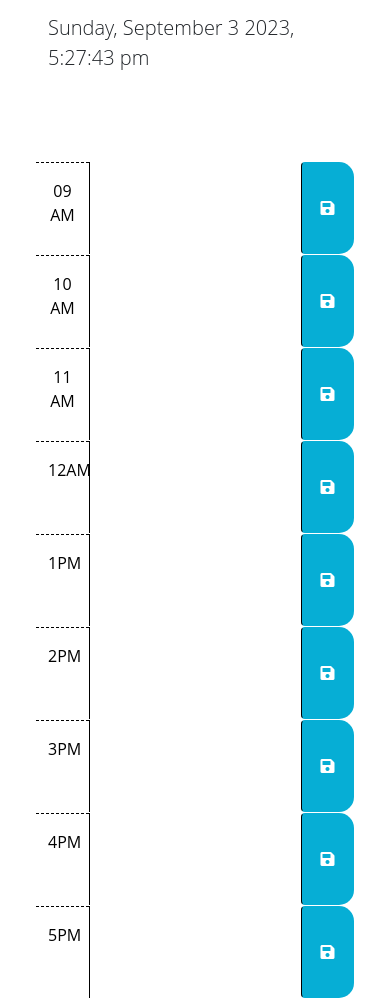
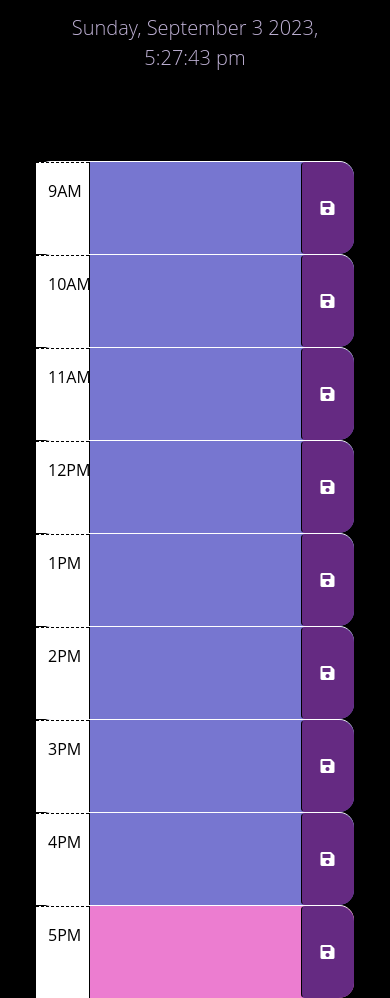
Before and after one commit to K1tanaK0mbat/Note2SelfDaily, a plain HTML site: page calenderFiles/Develop/index.html in a window 390 px wide. Shown: the part 208-1206 px from the top of the page. Drawn offline with nearby package versions, Linux system fonts and the light colour scheme.

Commit message:
Time blocks change classes

```diff
--- a/calenderFiles/Develop/index.html
+++ b/calenderFiles/Develop/index.html
@@ -16,10 +16,7 @@
       integrity="sha384-50oBUHEmvpQ+1lW4y57PTFmhCaXp0ML5d60M1M7uH2+nqUivzIebhndOJK28anvf"
       crossorigin="anonymous"
     />
-    <link
-      href="https://fonts.googleapis.com/css2?family=Fira+Sans:wght@400;700&display=swap"
-      rel="stylesheet"
-    />
+    <script src="https://code.jquery.com/jquery-3.6.0.min.js"></script>
     <link rel="stylesheet" href="style.css" />
     <title>Work Day Scheduler</title>
   </head>
@@ -31,72 +28,64 @@
       <p id="currentDay" class="lead"></p>
     </header>
     <div class="container-fluid px-5">
-      <!-- Use class for "past", "present", and "future" to apply styles to the
-        time-block divs accordingly. The javascript will need to do this by
-        adding/removing these classes on each div by comparing the hour in the
-        id to the current hour. The html provided below is meant to be an example
-        demonstrating how the css provided can be leveraged to create the
-        desired layout and colors. The html below should be removed or updated
-        in the finished product. Remember to delete this comment once the
-        code is implemented.
-        -->
-        <div  class="row time-block ">
-          <div id="hour-9" class="col-2 col-md-1 hour text-center py-3"></div>
+
+        <div  class="row time-block" id="time-block-9" >
+          <div  class="col-2 col-md-1 hour text-center py-3">9AM</div>
           <textarea class="col-8 col-md-10 description" rows="3"> </textarea>
           <button class="btn saveBtn col-2 col-md-1" aria-label="save">
             <i class="fas fa-save" aria-hidden="true"></i>
           </button>
         </div>
-        <div  class="row time-block">
-          <div id="hour-10" class="col-2 col-md-1 hour text-center py-3">10AM</div>
+        <div  class="row time-block" id="time-block-10">
+          <div class="col-2 col-md-1 hour text-center py-3">10AM</div>
           <textarea class="col-8 col-md-10 description " rows="3"> </textarea>
           <button class="btn saveBtn col-2 col-md-1" aria-label="save">
             <i class="fas fa-save" aria-hidden="true"></i>
           </button>
         </div>
-        <div  class="row time-block">
-          <div id="hour-11" class="col-2 col-md-1 hour text-center py-3">11AM</div>
+        <div  class="row time-block" id="time-block-11">
+          <div class="col-2 col-md-1 hour text-center py-3">11AM</div>
           <textarea class="col-8 col-md-10 description " rows="3"> </textarea>
           <button class="btn saveBtn col-2 col-md-1" aria-label="save">
             <i class="fas fa-save" aria-hidden="true"></i>
           </button>
         </div>
-        <div id="hour-12" class="row time-block">
-          <div class="col-2 col-md-1 hour text-center py-3">12AM</div>
+        <div id="time-block-12" class="row time-block">
+          <div class="col-2 col-md-1 hour text-center py-3">12PM</div>
           <textarea class="col-8 col-md-10 description" rows="3"> </textarea>
           <button class="btn saveBtn col-2 col-md-1" aria-label="save">
             <i class="fas fa-save" aria-hidden="true"></i>
           </button>
         </div>
-        <div id="hour-1" class="row time-block">
+        <div id="time-block-13" class="row time-block">
           <div class="col-2 col-md-1 hour text-center py-3">1PM</div>
           <textarea class="col-8 col-md-10 description" rows="3"> </textarea>
           <button class="btn saveBtn col-2 col-md-1" aria-label="save">
             <i class="fas fa-save" aria-hidden="true"></i>
           </button>
         </div>
-        <div id="hour-2" class="row time-block">
+        <div id="time-block-14" class="row time-block">
           <div class="col-2 col-md-1 hour text-center py-3">2PM</div>
           <textarea class="col-8 col-md-10 description" rows="3"> </textarea>
           <button class="btn saveBtn col-2 col-md-1" aria-label="save">
             <i class="fas fa-save" aria-hidden="true"></i>
           </button>
         </div>
-        <div id="hour-3" class="row time-block">
+        <div id="time-block-15" class="row time-block">
           <div class="col-2 col-md-1 hour text-center py-3">3PM</div>
           <textarea class="col-8 col-md-10 description" rows="3"> </textarea>
           <button class="btn saveBtn col-2 col-md-1" aria-label="save">
             <i class="fas fa-save" aria-hidden="true"></i>
           </button>
         </div>
-        <div id="hour-4" class="row time-block">
+        <div id="time-block-16" class="row time-block">
           <div class="col-2 col-md-1 hour text-center py-3">4PM</div>
           <textarea class="col-8 col-md-10 description" rows="3"> </textarea>
           <button class="btn saveBtn col-2 col-md-1" aria-label="save">
             <i class="fas fa-save" aria-hidden="true"></i>
           </button>
         </div>
-        <div id="hour-5" class="row time-block">
+        <div id="time-block-17" class="row time-block">
           <div class="col-2 col-md-1 hour text-center py-3">5PM</div>
           <textarea class="col-8 col-md-10 description " rows="3"> </textarea>
           <button class="btn saveBtn col-2 col-md-1" aria-label="save">
@@ -111,7 +100,6 @@
     <script src="https://cdn.jsdelivr.net/npm/dayjs@1.11.3/dayjs.min.js"
     integrity="sha256-iu/zLUB+QgISXBLCW/mcDi/rnf4m4uEDO0wauy76x7U="
     crossorigin="anonymous"></script>
-    <script src="https://code.jquery.com/jquery-3.5.1.min.js"></script>
     <script src="script.js"></script>
   </body>
 </html>
--- a/calenderFiles/Develop/script.js
+++ b/calenderFiles/Develop/script.js
@@ -6,16 +6,11 @@ var noteInputEl=$("textarea");
 var today=dayjs();
 $('#currentDay').text(today.format('dddd, MMMM D YYYY, h:mm:ss a'))
 
-var hour9=dayjs().hour(9).format('hh');
-$('#hour-9').text(hour9+" AM");
-var hour10=dayjs().hour(10).format('hh');
-$('#hour-10').text(hour10+" AM");
-var hour11=dayjs().hour(11).format('hh');
-$('#hour-11').text(hour11+" AM");
 
 
 
-$(function () {
+
+$(document).ready(function () {
   // TODO: Add a listener for click events on the save button. This code should
   // use the id in the containing time-block as a key to save the user input in
   // local storage. HINT: What does `this` reference in the click listener
@@ -23,12 +18,6 @@ $(function () {
   // time-block containing the button that was clicked? How might the id be
   // useful when saving the description in local storage?
 
-  saveButtonEl.addEventListener("click", function(event) {
-    event.preventDefault();
-    var noteInput=noteInputEl.val();
-    localStorage.setItem("event",noteInput);
-
-  });
 
   // TODO: Add code to apply the past, present, or future class to each time
   // block by comparing the id to the current hour. HINTS: How can the id
@@ -36,21 +25,31 @@ $(function () {
   // past, present, and future classes? How can Day.js be used to get the
   // current hour in 24-hour time?
 
-var now=dayjs().hour();
-var eventTime=dayjs(hour9);
-  var rowEl=$('#hour-9')
-  if (eventTime.isBefore(now)) {
-    rowEl.addClass('past');
-  } else if (eventTime.isSame(now)) {
-    rowEl.addClass('present');
-  } else if(eventTime.isAfter(now)){
-    rowEl.addClass('future')
-  }
+
+  function applyTimeBlockClass(blockId) {
+
+    var currentHour = new Date().getHours();
+
+    var blockHour = parseInt(blockId.split("-")[2]);
+
+    if (currentHour > blockHour) {
+        $("#" + blockId).addClass("past");
+    } else if (currentHour < blockHour) {
+        $("#" + blockId).addClass("future");
+    } else {
+        $("#" + blockId).addClass("present");
+    }
+}
+
+
+$(".time-block").each(function () {
+  applyTimeBlockClass($(this).attr("id"));
+});
 
   //
   // TODO: Add code to get any user input that was saved in localStorage and set
   // the values of the corresponding textarea elements. HINT: How can the id
   // attribute of each time-block be used to do this?
   //
-  // TODO: Add code to display the current date in the header of the page.
+
 });
--- a/calenderFiles/Develop/style.css
+++ b/calenderFiles/Develop/style.css
@@ -1,6 +1,12 @@
 body {
   font-family: 'Open Sans', sans-serif;
   font-size: 16px;
+  background-color: #000000;
+  color: #bfb1d5;
+}
+
+header {
+text-align: center;
 }
 
 textarea {
@@ -18,6 +24,7 @@ textarea {
 
 .time-block {
   border-radius: 15px;
+
 }
 
 .row {
@@ -31,17 +38,17 @@ textarea {
 }
 
 .past {
-  background-color: #d3d3d3;
+  background-color: #7776d0;
   color: white;
 }
 
 .present {
-  background-color: #ff6961;
+  background-color: #ec7dd0;
   color: white;
 }
 
 .future {
-  background-color: #77dd77;
+  background-color: #d484e8;
   color: white;
 }
 
@@ -49,7 +56,7 @@ textarea {
   border-left: 1px solid black;
   border-top-right-radius: 15px;
   border-bottom-right-radius: 15px;
-  background-color: #06aed5;
+  background-color: #652a82;
   color: white;
 }
 
```
Also changed, not shown: 1 other file.
